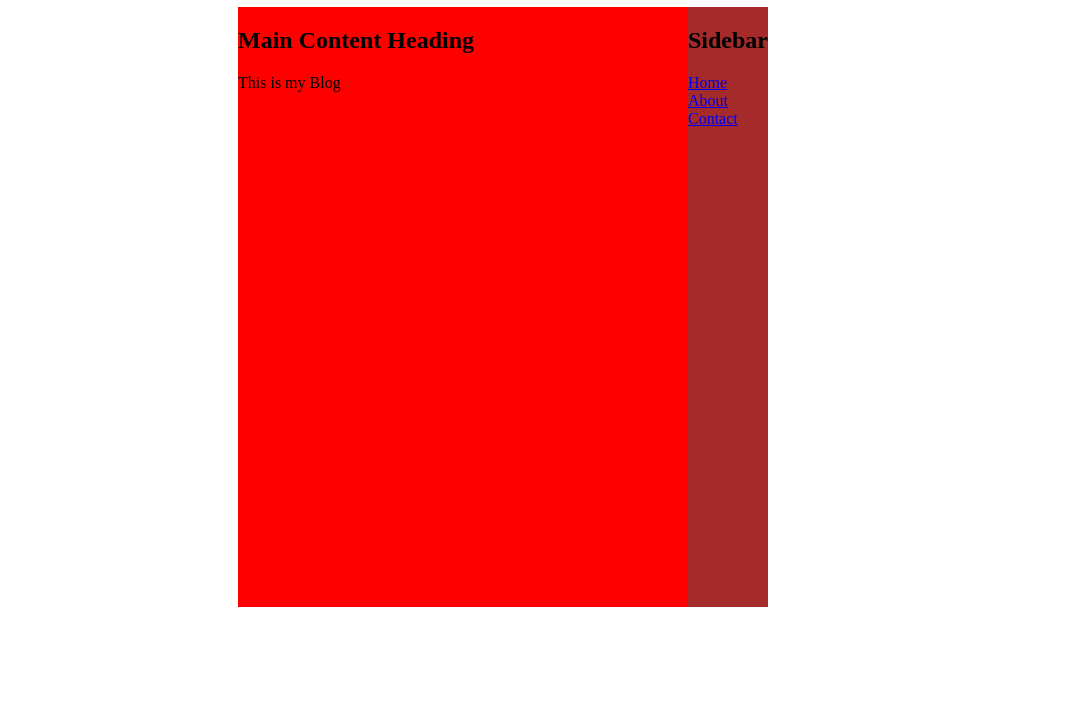
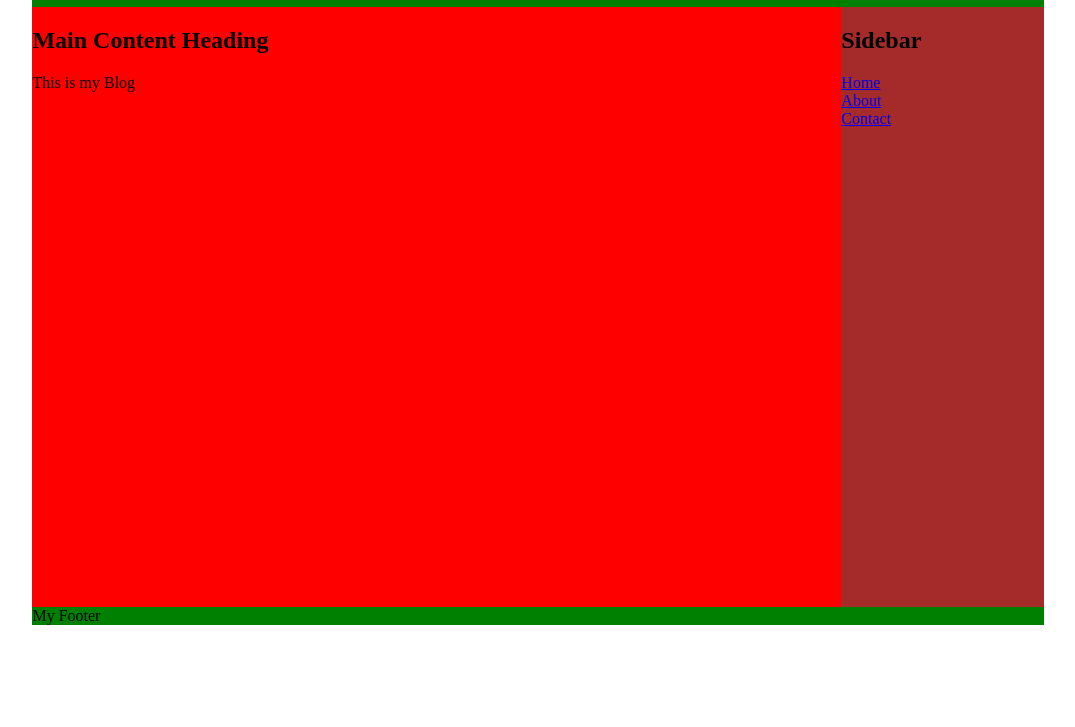
Before and after one commit to anilkumar-bv/firstPage, a plain HTML site: page SECOND-WORKSPACE/index.html in a window 1280 px wide. Shown: the part 73-800 px from the top of the page, without its empty margins (102-1177 px from the left). Drawn offline with Linux system fonts and the light colour scheme.

```diff
--- a/SECOND-WORKSPACE/index.html
+++ b/SECOND-WORKSPACE/index.html
@@ -31,6 +31,9 @@
                 </li>
             </ul>
         </aside>
+        <footer>
+            My Footer
+        </footer>
     </div>
 </body>
 
--- a/SECOND-WORKSPACE/style.css
+++ b/SECOND-WORKSPACE/style.css
@@ -1,6 +1,8 @@
 .wrap {
-    width: 600px;
+    min-width: 600px;
+    width: 80%;
     margin: auto;
+    background: green;
 }
 
 .content, aside {
@@ -9,15 +11,20 @@
 .content {
     background: red;
     float: left;
-    width: 450px;
+    width: 80%;
 }
 
 aside {
     background: brown;
     float: left;
+    width: 20%;
 }
 
 aside ul {
     list-style: none;
     padding: 0px;
 }
+
+footer{
+    clear: both;
+}
```
